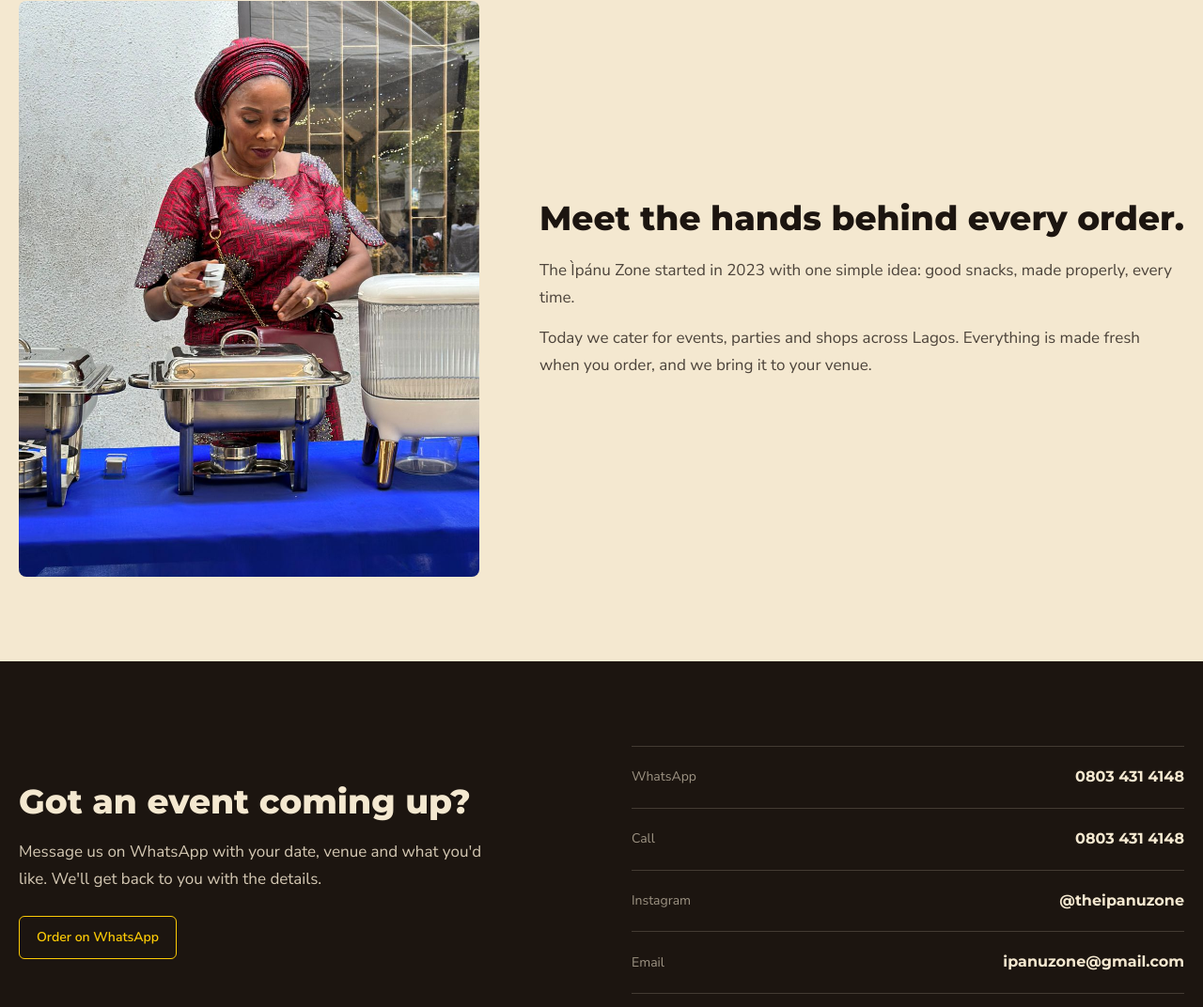
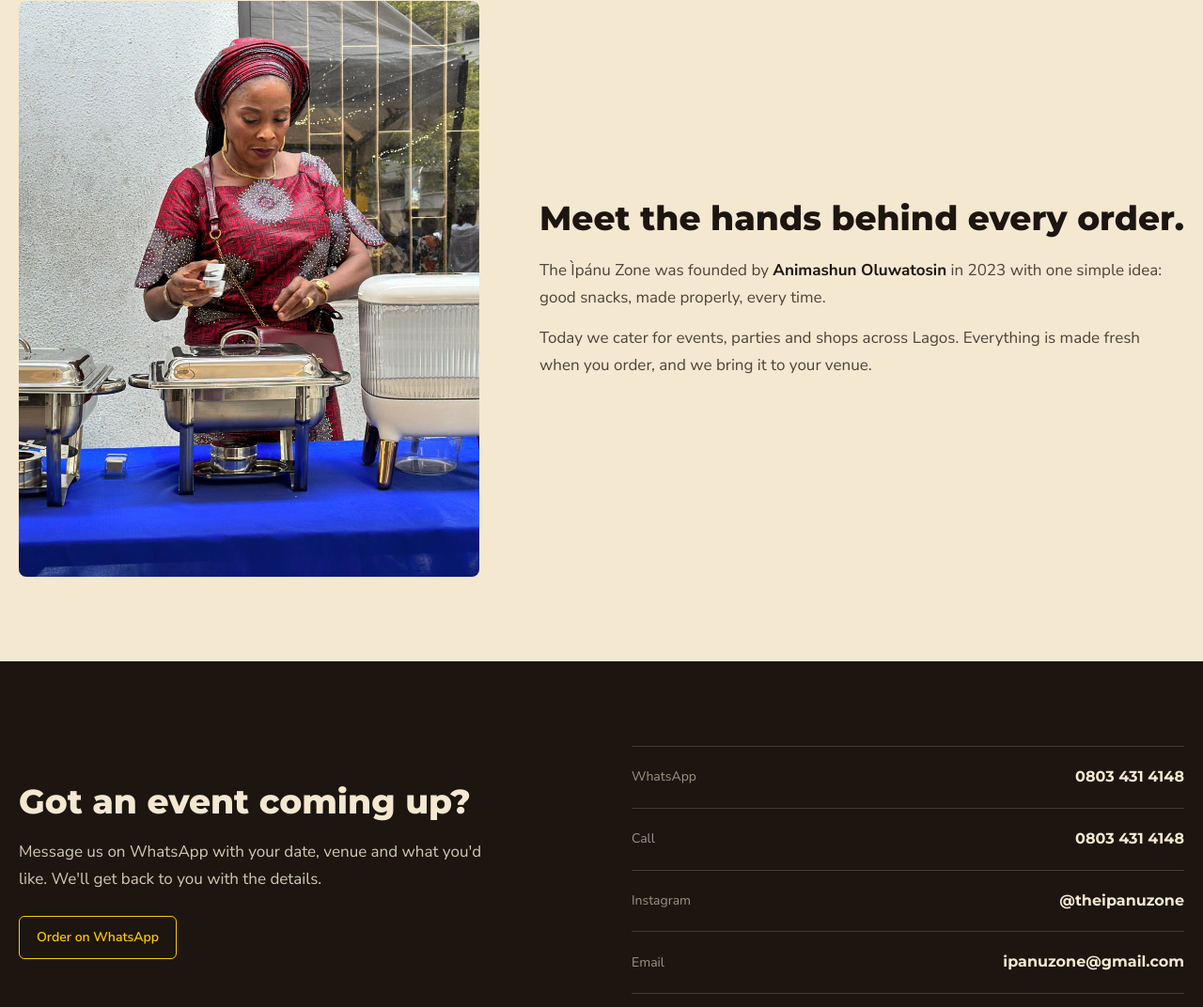
Before and after one commit to Tumiii2/Ipanu-simple, a plain HTML site: page public/index.html in a window 1280 px wide. Shown: the part 2353-3425 px from the top of the page at 94% size. Drawn offline with Linux system fonts and the light colour scheme.

Commit message:
Add founder name to About section in bold

```diff
--- a/public/css/style.css
+++ b/public/css/style.css
@@ -833,6 +833,11 @@ h1 {
   text-wrap: balance;
 }
 
+.about-copy strong {
+  color: var(--ink);
+  font-weight: 700;
+}
+
 .about-copy > p {
   margin: 0;
   color: color-mix(in srgb, var(--ink) 78%, var(--cream));
--- a/public/index.html
+++ b/public/index.html
@@ -287,8 +287,9 @@
               Meet the hands behind every order.
             </h2>
             <p class="reveal" style="--delay: 100ms">
-              The Ìpánu Zone started in 2023 with one simple idea: good snacks,
-              made properly, every time.
+              The Ìpánu Zone was founded by
+              <strong>Animashun Oluwatosin</strong> in 2023 with one simple
+              idea: good snacks, made properly, every time.
             </p>
             <p class="reveal" style="--delay: 200ms">
               Today we cater for events, parties and shops across Lagos.
```
